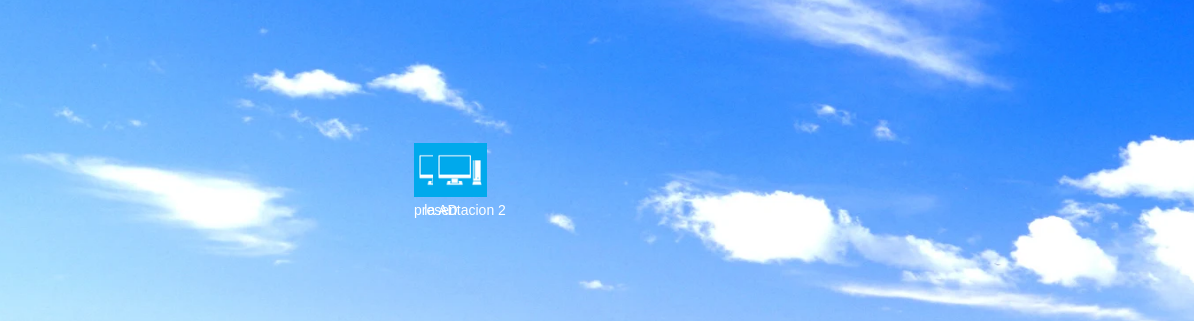
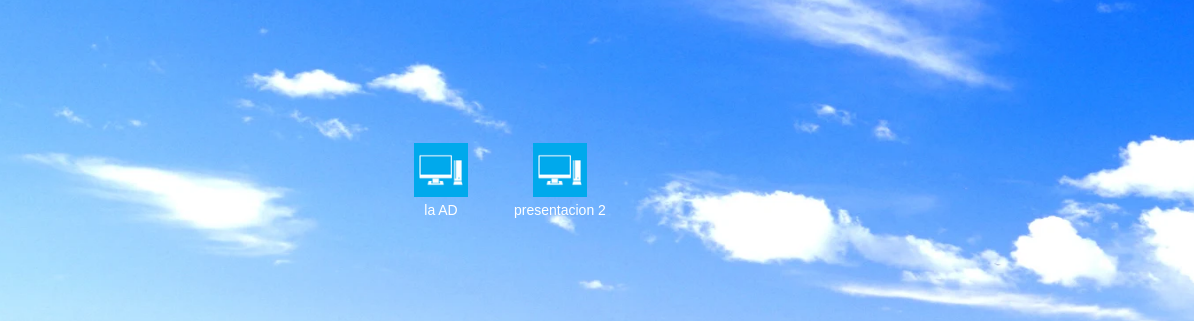
Before and after one commit to LCC143/escritorio-tic, a plain HTML site: page index.html in a window 1280 px wide. Shown: the part 167-488 px from the top of the page, 86-1280 px from the left. Drawn offline with Linux system fonts and the light colour scheme.

Commit message:
Update index.html

```diff
--- a/index.html
+++ b/index.html
@@ -39,7 +39,7 @@
             <img src="epicon.ico" alt="este equipo">
             <span class="nombre-app nombre-app-1">la AD</span>
         </div>
-        <div class="icono" style="top: 310px; left: 500px;" onclick="abrirPresen()">
+        <div class="icono" style="top: 310px; left: 600px;" onclick="abrirPresen()">
             <img src="epicon.ico" alt="este equipo">
             <span class="nombre-app nombre-app-1">presentacion 2</span>
         </div>
```
